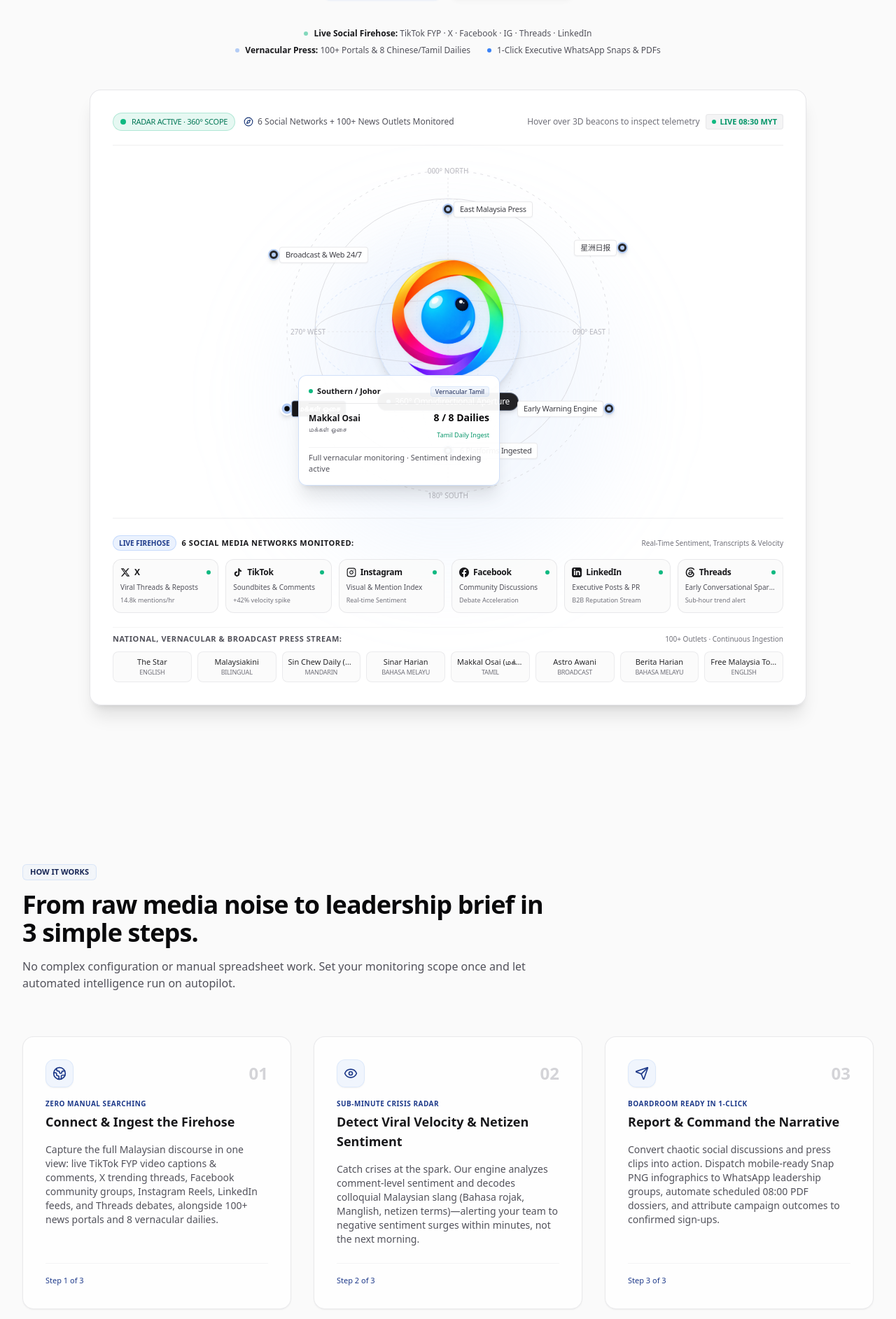
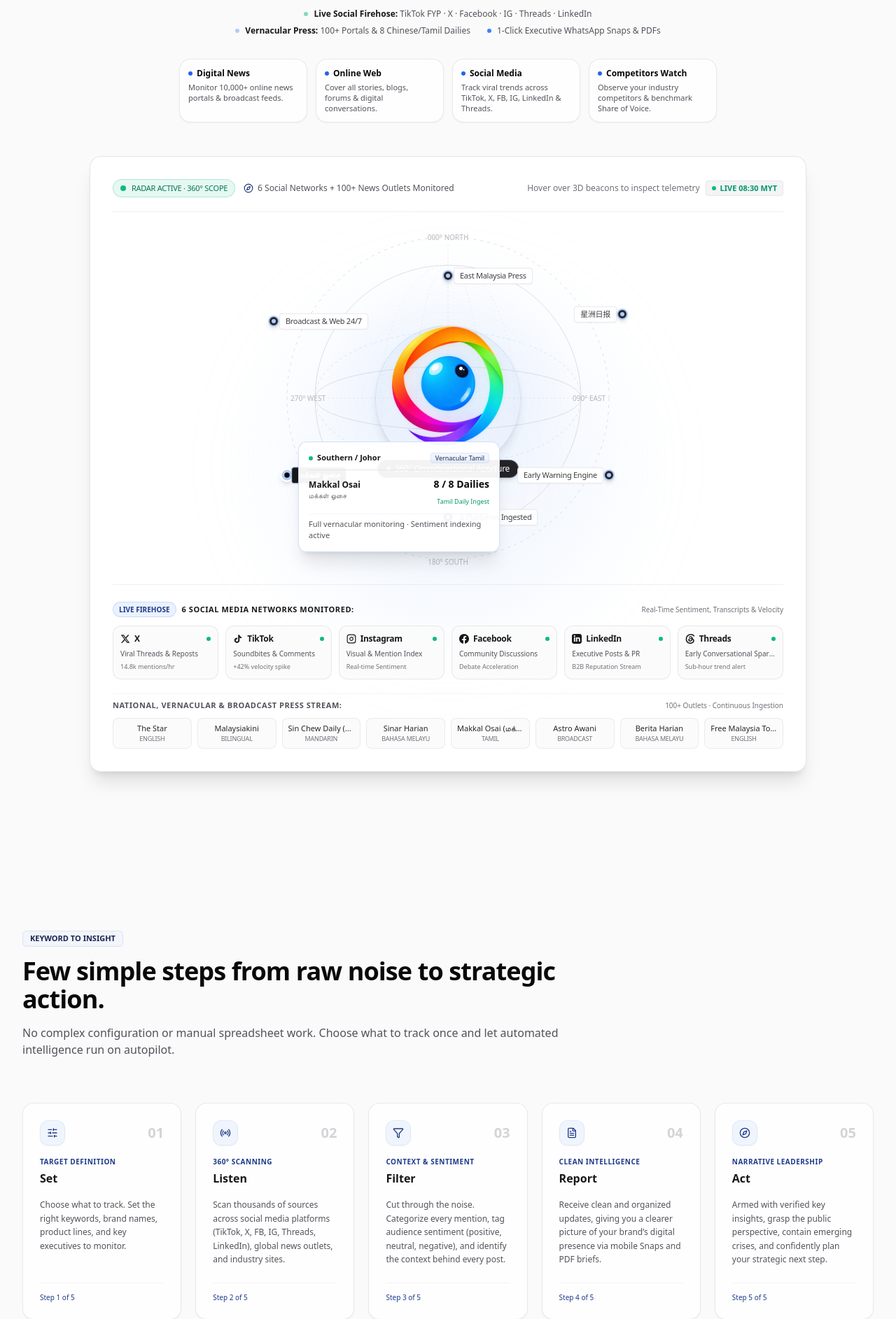
Before and after one commit to adityajakap/preview-pnp360, a Next.js app: page / in a window 1280 px wide. Shown: the part 595-2480 px from the top of the page at 70% size. Built offline with nearby package versions, Linux system fonts and the light colour scheme; a web font is replaced by a local one.

Commit message:
feat(copy): integrate executive deck copywriting with 360 coverage, keyword to insight, and core benefits

```diff
--- a/src/app/page.tsx
+++ b/src/app/page.tsx
@@ -1,8 +1,9 @@
 import { Navbar } from '@/components/layout/Navbar';
 import { HeroSection } from '@/components/hero/HeroSection';
 import { HowItWorksSection } from '@/components/sections/HowItWorksSection';
+import { ReportingSuiteSection } from '@/components/sections/ReportingSuiteSection';
+import { CoreBenefitsSection } from '@/components/sections/CoreBenefitsSection';
 import { BeforeAfterSection } from '@/components/sections/BeforeAfterSection';
-import { ReportingSuiteSection } from '@/components/sections/ReportingSuiteSection';
 import { CampaignRoiSection } from '@/components/sections/CampaignRoiSection';
 import { PersonasSection } from '@/components/sections/PersonasSection';
 import { PricingSection } from '@/components/sections/PricingSection';
@@ -25,12 +26,17 @@
           <HowItWorksSection />
         </SectionReveal>
 
-        {/* Section 4: Feature Highlights (Reporting Suite / 6-Card Bento Grid) */}
+        {/* Section 4: Feature Highlights (Key Features / 6-Card Bento Grid) */}
         <SectionReveal>
           <ReportingSuiteSection />
         </SectionReveal>
 
-        {/* Section 5: Before vs. After (Manual vs. Automated) */}
+        {/* Section 5: Core Benefits (Turn Noise Into Knowledge) */}
+        <SectionReveal>
+          <CoreBenefitsSection />
+        </SectionReveal>
+
+        {/* Section 6: Before vs. After (Manual vs. Automated) */}
         <SectionReveal>
           <BeforeAfterSection />
         </SectionReveal>
--- a/src/components/hero/HeroSection.tsx
+++ b/src/components/hero/HeroSection.tsx
@@ -65,6 +65,26 @@
               <span>1-Click Executive WhatsApp Snaps & PDFs</span>
             </div>
           </div>
+
+          {/* We Listen To Everything: 4 Pillars 360° Coverage Grid */}
+          <div className="pt-2 max-w-4xl mx-auto">
+            <div className="grid grid-cols-2 sm:grid-cols-4 gap-2.5 sm:gap-3 text-left">
+              {hero.coveragePillars.pillars.map((pillar) => (
+                <div
+                  key={pillar.label}
+                  className="p-3 rounded-2xl border border-zinc-200/80 dark:border-white/10 bg-white/70 dark:bg-zinc-900/60 backdrop-blur-md shadow-sm space-y-1 hover:border-[#B3CCF5]/60 transition-all"
+                >
+                  <div className="flex items-center gap-1.5 font-bold text-xs text-zinc-950 dark:text-white">
+                    <span className="w-1.5 h-1.5 rounded-full bg-blue-600 dark:bg-[#B3CCF5]" />
+                    <span>{pillar.label}</span>
+                  </div>
+                  <p className="text-[11px] text-zinc-600 dark:text-zinc-400 leading-snug">
+                    {pillar.desc}
+                  </p>
+                </div>
+              ))}
+            </div>
+          </div>
         </div>
 
         {/* 3D Interactive Media Globe / 360 Aperture Focal Stage */}
--- /dev/null
+++ b/src/components/sections/CoreBenefitsSection.tsx
@@ -0,0 +1,82 @@
+import { ShieldCheck, Compass, BarChart3, Clock, ArrowUpRight } from 'lucide-react';
+import { content } from '@/content/en';
+import { siteConfig } from '@/config/site';
+
+export function CoreBenefitsSection() {
+  const { coreBenefits } = content;
+  const icons = [ShieldCheck, Compass, BarChart3, Clock];
+
+  return (
+    <section id="benefits" className="py-20 sm:py-28 border-b border-zinc-200/80 dark:border-white/[0.08] relative overflow-hidden">
+      {/* Background radial glow */}
+      <div
+        aria-hidden="true"
+        className="pointer-events-none absolute top-1/2 left-1/2 -translate-x-1/2 -translate-y-1/2 w-[700px] h-[350px] bg-gradient-to-b from-[#B3CCF5]/10 dark:from-[#B3CCF5]/5 to-transparent rounded-full blur-3xl"
+      />
+
+      <div className="max-w-7xl mx-auto px-4 sm:px-6 lg:px-8 space-y-16 relative">
+        {/* Section Header */}
+        <div className="max-w-3xl space-y-4">
+          <div className="inline-flex items-center gap-1.5 px-2.5 py-0.5 rounded-md border border-[#B3CCF5]/40 bg-[#B3CCF5]/10 text-blue-950 dark:text-[#B3CCF5] font-mono text-[11px] font-semibold backdrop-blur-sm">
+            {coreBenefits.sectionTag}
+          </div>
+          <h2 className="text-2xl sm:text-4xl font-bold tracking-tight text-zinc-950 dark:text-white leading-tight">
+            {coreBenefits.headline}
+          </h2>
+          <p className="text-sm sm:text-base text-zinc-600 dark:text-zinc-400 leading-relaxed max-w-2xl">
+            {coreBenefits.description}
+          </p>
+        </div>
+
+        {/* 4 Core Benefits Bento Grid */}
+        <div className="grid grid-cols-1 sm:grid-cols-2 lg:grid-cols-4 gap-6">
+          {coreBenefits.benefits.map((benefit, idx) => {
+            const Icon = icons[idx] || ShieldCheck;
+
+            return (
+              <div
+                key={benefit.num}
+                className="rounded-3xl border border-zinc-200/80 dark:border-white/10 bg-white/80 dark:bg-zinc-900/50 backdrop-blur-md p-6 sm:p-7 flex flex-col justify-between space-y-8 shadow-sm hover:border-[#B3CCF5]/60 hover:shadow-lg hover:shadow-[#B3CCF5]/10 transition-all duration-300 group"
+              >
+                <div className="space-y-5">
+                  <div className="flex items-center justify-between">
+                    <div className="w-10 h-10 rounded-2xl bg-blue-500/10 text-blue-700 dark:text-[#B3CCF5] border border-blue-500/20 flex items-center justify-center backdrop-blur-sm group-hover:scale-105 transition-transform">
+                      <Icon className="w-5 h-5" />
+                    </div>
+                    <span className="font-mono text-3xl font-extrabold text-zinc-200 dark:text-zinc-800 group-hover:text-[#B3CCF5]/50 transition-colors">
+                      {benefit.num}
+                    </span>
+                  </div>
+
+                  <div className="space-y-1.5">
+                    <span className="text-[10px] font-mono uppercase tracking-wider text-blue-900 dark:text-[#B3CCF5] font-semibold block">
+                      {benefit.tag}
+                    </span>
+                    <h3 className="text-lg font-bold tracking-tight text-zinc-950 dark:text-white">
+                      {benefit.title}
+                    </h3>
+                  </div>
+
+                  <p className="text-xs sm:text-sm text-zinc-600 dark:text-zinc-400 leading-relaxed font-sans">
+                    {benefit.desc}
+                  </p>
+                </div>
+
+                <div className="pt-4 border-t border-zinc-100 dark:border-white/[0.04] flex items-center justify-between text-[11px] font-mono">
+                  <span className="text-zinc-500 dark:text-zinc-400">Institutional Impact</span>
+                  <a
+                    href={siteConfig.links.bookDemo}
+                    className="inline-flex items-center gap-1 font-semibold text-blue-900 dark:text-[#B3CCF5] group-hover:translate-x-0.5 transition-transform"
+                  >
+                    <span>Explore</span>
+                    <ArrowUpRight className="w-3.5 h-3.5" />
+                  </a>
+                </div>
+              </div>
+            );
+          })}
+        </div>
+      </div>
+    </section>
+  );
+}
--- a/src/components/sections/HowItWorksSection.tsx
+++ b/src/components/sections/HowItWorksSection.tsx
@@ -1,10 +1,10 @@
-import { Globe2, Eye, Send } from 'lucide-react';
+import { SlidersHorizontal, Radio, Filter, FileText, Compass } from 'lucide-react';
 import { content } from '@/content/en';
 
 export function HowItWorksSection() {
   const { howItWorks } = content;
 
-  const stepIcons = [Globe2, Eye, Send];
+  const stepIcons = [SlidersHorizontal, Radio, Filter, FileText, Compass];
 
   return (
     <section id="how-it-works" className="py-20 sm:py-28 border-b border-zinc-200/80 dark:border-white/[0.08] relative">
@@ -21,20 +21,20 @@
           </p>
         </div>
 
-        <div className="grid grid-cols-1 md:grid-cols-3 gap-6 sm:gap-8">
+        <div className="grid grid-cols-1 sm:grid-cols-2 lg:grid-cols-5 gap-4 sm:gap-5">
           {howItWorks.steps.map((step, idx) => {
-            const Icon = stepIcons[idx] || Globe2;
+            const Icon = stepIcons[idx] || Radio;
             return (
               <div
                 key={step.num}
-                className="relative rounded-2xl border border-zinc-200/80 dark:border-white/[0.08] bg-white/80 dark:bg-zinc-900/50 backdrop-blur-sm p-6 sm:p-8 flex flex-col justify-between space-y-6 shadow-sm hover:border-[#B3CCF5]/60 hover:shadow-md hover:shadow-[#B3CCF5]/10 transition-all"
+                className="relative rounded-2xl border border-zinc-200/80 dark:border-white/[0.08] bg-white/80 dark:bg-zinc-900/50 backdrop-blur-sm p-5 sm:p-6 flex flex-col justify-between space-y-6 shadow-sm hover:border-[#B3CCF5]/60 hover:shadow-md hover:shadow-[#B3CCF5]/10 transition-all group"
               >
                 <div className="space-y-4">
                   <div className="flex items-center justify-between">
-                    <div className="w-10 h-10 rounded-xl bg-[#B3CCF5]/20 dark:bg-[#B3CCF5]/10 text-blue-900 dark:text-[#B3CCF5] border border-[#B3CCF5]/30 flex items-center justify-center backdrop-blur-sm shadow-sm">
-                      <Icon className="w-5 h-5" />
+                    <div className="w-9 h-9 rounded-xl bg-[#B3CCF5]/20 dark:bg-[#B3CCF5]/10 text-blue-900 dark:text-[#B3CCF5] border border-[#B3CCF5]/30 flex items-center justify-center backdrop-blur-sm shadow-sm group-hover:scale-105 transition-transform">
+                      <Icon className="w-4 h-4" />
                     </div>
-                    <span className="font-mono text-2xl font-bold text-zinc-300 dark:text-zinc-700">
+                    <span className="font-mono text-xl font-bold text-zinc-300 dark:text-zinc-700">
                       {step.num}
                     </span>
                   </div>
@@ -43,18 +43,18 @@
                     <span className="text-[10px] font-mono uppercase tracking-wider text-blue-900 dark:text-[#B3CCF5] font-semibold block mb-1">
                       {step.tag}
                     </span>
-                    <h3 className="text-lg font-semibold text-zinc-900 dark:text-white">
+                    <h3 className="text-base font-bold text-zinc-900 dark:text-white">
                       {step.title}
                     </h3>
                   </div>
 
-                  <p className="text-xs sm:text-sm text-zinc-600 dark:text-zinc-400 leading-relaxed">
+                  <p className="text-xs text-zinc-600 dark:text-zinc-400 leading-relaxed font-sans">
                     {step.desc}
                   </p>
                 </div>
 
-                <div className="pt-4 border-t border-zinc-100 dark:border-white/[0.04] text-[11px] font-mono text-blue-900 dark:text-[#B3CCF5] font-medium">
-                  Step {idx + 1} of 3
+                <div className="pt-3 border-t border-zinc-100 dark:border-white/[0.04] text-[10px] font-mono text-blue-900 dark:text-[#B3CCF5] font-medium">
+                  Step {idx + 1} of 5
                 </div>
               </div>
             );
--- a/src/config/site.ts
+++ b/src/config/site.ts
@@ -15,8 +15,8 @@
   nav: [
     { label: 'How It Works', href: '#how-it-works' },
     { label: 'Features', href: '#features' },
+    { label: 'Benefits', href: '#benefits' },
     { label: 'Manual vs. Automated', href: '#comparison' },
-    { label: 'Use Cases', href: '#use-cases' },
     { label: 'Pricing', href: '#pricing' },
     { label: 'FAQ', href: '#faq' },
   ],
--- a/src/content/en.ts
+++ b/src/content/en.ts
@@ -14,23 +14,44 @@
 
   hero: {
     badge: 'Powered By: People & Pixel',
-    headline: 'Own Your Public Narrative. Catch Crises Before They Escalate.',
+    headline: 'We Listen To Everything. Own Your Public Narrative.',
     subheadline:
-      'PR crises erupt on TikTok, X, and Facebook hours before reaching the press. People & Pixel 360 unifies 100+ news portals, 8 vernacular dailies, and 6 live social networks into a single intelligence feed—decoding netizen sentiment in real time so your leadership stays ahead of the story.',
+      'A complete 360° view of your brand’s digital presence. We listen across digital news, online web, social media, and competitor channels—decoding public sentiment in real time so your team catches crises before they escalate.',
     ctaPrimary: 'Book a Demo',
     ctaSecondary: 'See How It Works',
+    coveragePillars: {
+      tagline: 'A Complete 360° View',
+      pillars: [
+        {
+          label: 'Digital News',
+          desc: 'Monitor 10,000+ online news portals & broadcast feeds.',
+        },
+        {
+          label: 'Online Web',
+          desc: 'Cover all stories, blogs, forums & digital conversations.',
+        },
+        {
+          label: 'Social Media',
+          desc: 'Track viral trends across TikTok, X, FB, IG, LinkedIn & Threads.',
+        },
+        {
+          label: 'Competitors Watch',
+          desc: 'Observe your industry competitors & benchmark Share of Voice.',
+        },
+      ],
+    },
     valueBar: [
       {
-        title: 'Omnichannel Social Firehose (6 Platforms)',
-        desc: 'Deep ingestion across TikTok FYP, X trending topics, Facebook community groups, Instagram Reels, LinkedIn, and Threads—indexing video transcripts and netizen comments in real time.',
+        title: 'We Listen To Everything (360° View)',
+        desc: 'Digital news portals, online web, 6 live social networks, and 8 Chinese and Tamil dailies unified in one feed.',
       },
       {
-        title: 'Zero Vernacular Blind Spots',
-        desc: 'National portals, broadcast feeds, and all 8 Chinese and Tamil dailies translated automatically into certified standard Bahasa Melayu in under 210ms.',
+        title: 'Turn Noise Into Knowledge',
+        desc: 'Automatic sentiment tagging, context filtering, and early-warning alerts before issues escalate.',
       },
       {
-        title: '1-Click Boardroom & WhatsApp Briefs',
-        desc: 'Transform millions of social and press signals into high-impact Snap PNGs and scheduled 08:00 PDF morning dossiers. 100% verified metrics, zero hallucination.',
+        title: 'Save Valuable Time',
+        desc: 'Transform hours of manual web searching into 1-click mobile WhatsApp Snaps and scheduled 08:00 PDF morning dossiers.',
       },
     ],
     mockup: {
@@ -56,28 +77,40 @@
   },
 
   howItWorks: {
-    sectionTag: 'HOW IT WORKS',
-    headline: 'From raw media noise to leadership brief in 3 simple steps.',
+    sectionTag: 'KEYWORD TO INSIGHT',
+    headline: 'Few simple steps from raw noise to strategic action.',
     description:
-      'No complex configuration or manual spreadsheet work. Set your monitoring scope once and let automated intelligence run on autopilot.',
+      'No complex configuration or manual spreadsheet work. Choose what to track once and let automated intelligence run on autopilot.',
     steps: [
       {
         num: '01',
-        title: 'Connect & Ingest the Firehose',
-        tag: 'ZERO MANUAL SEARCHING',
-        desc: 'Capture the full Malaysian discourse in one view: live TikTok FYP video captions & comments, X trending threads, Facebook community groups, Instagram Reels, LinkedIn feeds, and Threads debates, alongside 100+ news portals and 8 vernacular dailies.',
+        title: 'Set',
+        tag: 'TARGET DEFINITION',
+        desc: 'Choose what to track. Set the right keywords, brand names, product lines, and key executives to monitor.',
       },
       {
         num: '02',
-        title: 'Detect Viral Velocity & Netizen Sentiment',
-        tag: 'SUB-MINUTE CRISIS RADAR',
-        desc: 'Catch crises at the spark. Our engine analyzes comment-level sentiment and decodes colloquial Malaysian slang (Bahasa rojak, Manglish, netizen terms)—alerting your team to negative sentiment surges within minutes, not the next morning.',
+        title: 'Listen',
+        tag: '360° SCANNING',
+        desc: 'Scan thousands of sources across social media platforms (TikTok, X, FB, IG, Threads, LinkedIn), global news outlets, and industry sites.',
       },
       {
         num: '03',
-        title: 'Report & Command the Narrative',
-        tag: 'BOARDROOM READY IN 1-CLICK',
-        desc: 'Convert chaotic social discussions and press clips into action. Dispatch mobile-ready Snap PNG infographics to WhatsApp leadership groups, automate scheduled 08:00 PDF dossiers, and attribute campaign outcomes to confirmed sign-ups.',
+        title: 'Filter',
+        tag: 'CONTEXT & SENTIMENT',
+        desc: 'Cut through the noise. Categorize every mention, tag audience sentiment (positive, neutral, negative), and identify the context behind every post.',
+      },
+      {
+        num: '04',
+        title: 'Report',
+        tag: 'CLEAN INTELLIGENCE',
+        desc: 'Receive clean and organized updates, giving you a clearer picture of your brand’s digital presence via mobile Snaps and PDF briefs.',
+      },
+      {
+        num: '05',
+        title: 'Act',
+        tag: 'NARRATIVE LEADERSHIP',
+        desc: 'Armed with verified key insights, grasp the public perspective, contain emerging crises, and confidently plan your strategic next step.',
       },
     ],
   },
@@ -112,46 +145,79 @@
   },
 
   reporting: {
-    sectionTag: 'FEATURE HIGHLIGHTS',
-    headline: 'Engineered for speed. Built for total narrative control.',
+    sectionTag: 'KEY FEATURES',
+    headline: 'Help your team see what matters most.',
     description:
-      'Equip your communications team with automated intelligence: detect emerging issues early, monitor cross-language media, and measure the real impact of your campaigns.',
+      'Bring scattered mentions into one view — a customized dashboard. Track brand mentions in real time, understand where, how, and why you are mentioned, and turn daily monitoring into comprehensive reports.',
     cards: [
       {
         id: 'vernacular-capture',
-        title: 'Zero-latency vernacular capture',
-        desc: 'Stream Mandarin and Tamil news portals translated in real time to standard Bahasa Melayu with side-by-side original source verification.',
+        title: 'Zero-Latency Vernacular Capture',
+        desc: 'Stream Mandarin and Tamil news portals translated in real time to standard Bahasa Melayu in 210ms with side-by-side original source verification.',
         badge: '8 Dailies Covered',
       },
       {
-        id: 'negative-alert',
-        title: 'Omnichannel Social & Virality Radar',
-        desc: 'Track live conversations across TikTok, X, Instagram, Facebook, Threads, and LinkedIn. Analyze comment-level sentiment, measure viral acceleration velocity, and detect influencer amplification before stories break into mainstream news.',
-        badge: '6 Social Networks · Firehose Ingestion',
+        id: 'real-time-visibility',
+        title: 'Real-Time Visibility & Social Radar',
+        desc: 'Track your brand mentions in real time. Set custom triggers for your brand name, products, or key executives and receive instant notifications across 6 social networks before issues escalate.',
+        badge: 'Instant Trigger Alerts',
       },
       {
-        id: 'snap-export',
-        title: '1-Click WhatsApp Snap',
-        desc: 'Export high-resolution visual briefs formatted specifically for mobile executive briefing groups and slide presentations.',
-        badge: '1920x1080 High-Res',
+        id: 'detailed-reports',
+        title: 'Detailed Reports & WhatsApp Snaps',
+        desc: 'Turn daily monitoring into clear and comprehensive reports. Export 1-click mobile WhatsApp Snaps and formatted briefing decks for ease of analysis and boardroom clarity.',
+        badge: '1-Click PNG Brief',
       },
       {
-        id: 'emotion-velocity',
-        title: 'Netizen emotion & mood velocity',
-        desc: 'Go beyond basic positive/negative scores. Map 8 nuanced emotions (Trust, Fear, Anger, Disgust) across comment sections and editorial pieces to gauge authentic public sentiment.',
-        badge: 'Plutchik Emotion Index',
+        id: 'sentiment-analysis',
+        title: 'Sentiment Analysis & Audience Mood',
+        desc: 'Understand the audience mood. Our system tags every mention as positive, negative, or neutral, helping you gauge public perception instantly across editorial and comment threads.',
+        badge: 'Audience Mood Index',
       },
       {
         id: 'morning-brief',
-        title: 'Automated morning brief',
+        title: 'Automated Morning Briefs',
         desc: 'Deliver formatted PDF dossiers to leadership inboxes at 08:00 on autopilot—zero staff overtime required.',
         badge: 'Daily 08:00 MYT',
       },
       {
         id: 'smart-attribution',
-        title: 'Full-funnel campaign attribution',
-        desc: 'Track how press releases, digital ad spend, and physical activations convert directly into verified registrations, inquiries, and measurable outcomes on your website.',
+        title: 'Full-Funnel Campaign Attribution',
+        desc: 'Connect PR mentions, paid social ads, and on-ground QR activations directly into verified conversions, website registrations, and measurable ROI.',
         badge: 'Multi-Touch ROI',
+      },
+    ],
+  },
+
+  coreBenefits: {
+    sectionTag: 'CORE BENEFITS',
+    headline: 'Turn Noise Into Knowledge.',
+    description:
+      'Empower your communications leadership with actionable intelligence: eliminate guesswork, protect your brand equity, and free your team to focus on strategic execution.',
+    benefits: [
+      {
+        num: '01',
+        title: 'Protect Reputation',
+        tag: 'CRISIS EARLY DETECTION',
+        desc: 'Identify crises before they escalate. Early detection of negative trends allows your team to respond proactively and manage the narrative before stories dominate newsrooms.',
+      },
+      {
+        num: '02',
+        title: 'Understand Context',
+        tag: 'TOTAL PERSPECTIVE',
+        desc: 'Understand where, how, and why you are being mentioned. Cut through surface chatter, decode authentic netizen intent, and own your narrative with confidence.',
+      },
+      {
+        num: '03',
+        title: 'Data-Driven Decisions',
+        tag: 'STRATEGIC ADVANTAGE',
+        desc: 'Replace guesswork with useful insights. Use comprehensive intelligence reports to guide your marketing spend, refine corporate messaging, and stay one step ahead of competitors.',
+      },
+      {
+        num: '04',
+        title: 'Save Valuable Time',
+        tag: 'ZERO MANUAL OVERTIME',
+        desc: 'Eliminate hours of manual web searching and screenshotting. Automated tracking frees up your communications team to focus on high-impact strategy rather than manual data collection.',
       },
     ],
   },
```
Also changed, not shown: 1 other file (tests, documents, lock files or other folders).
